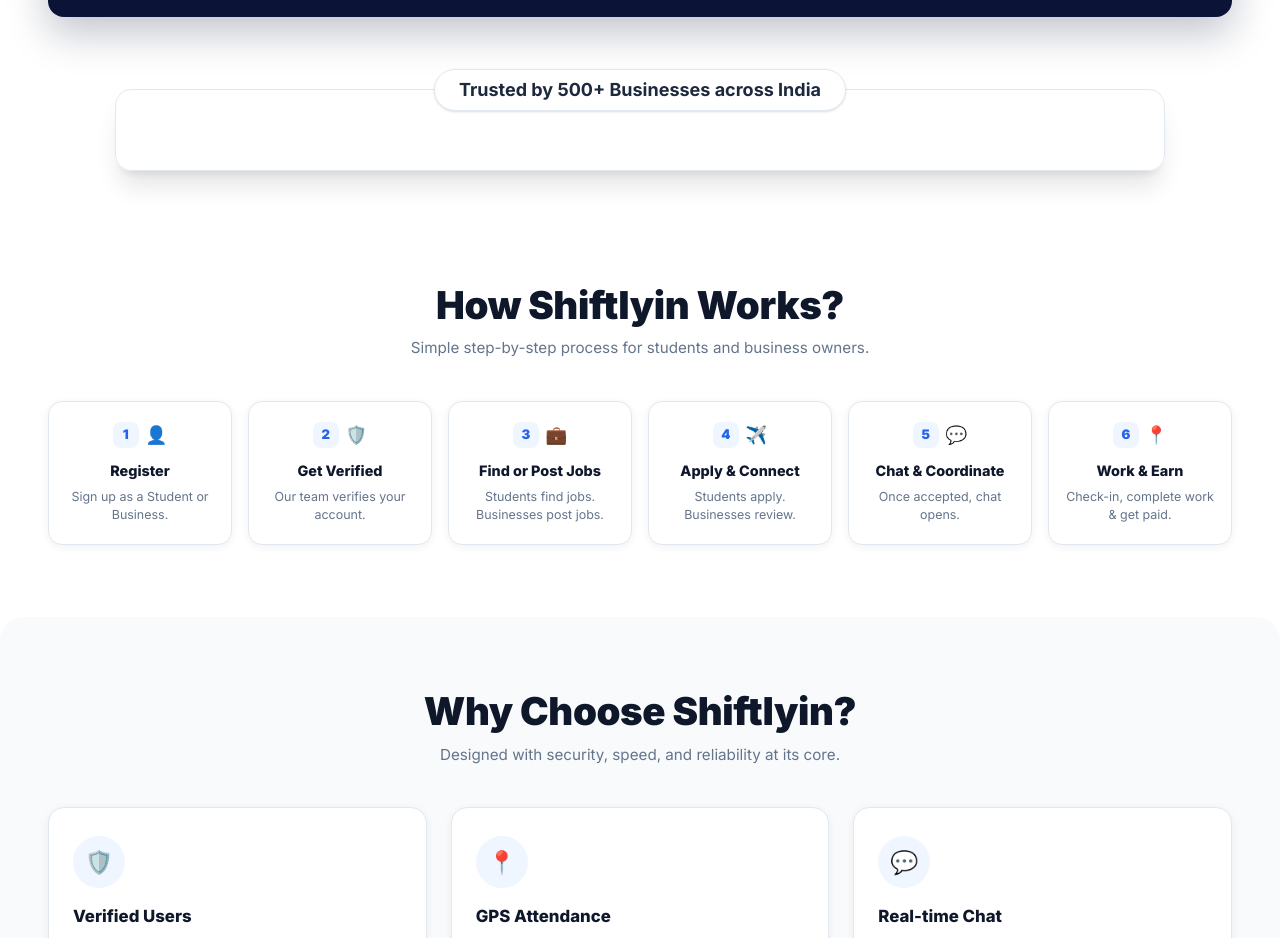
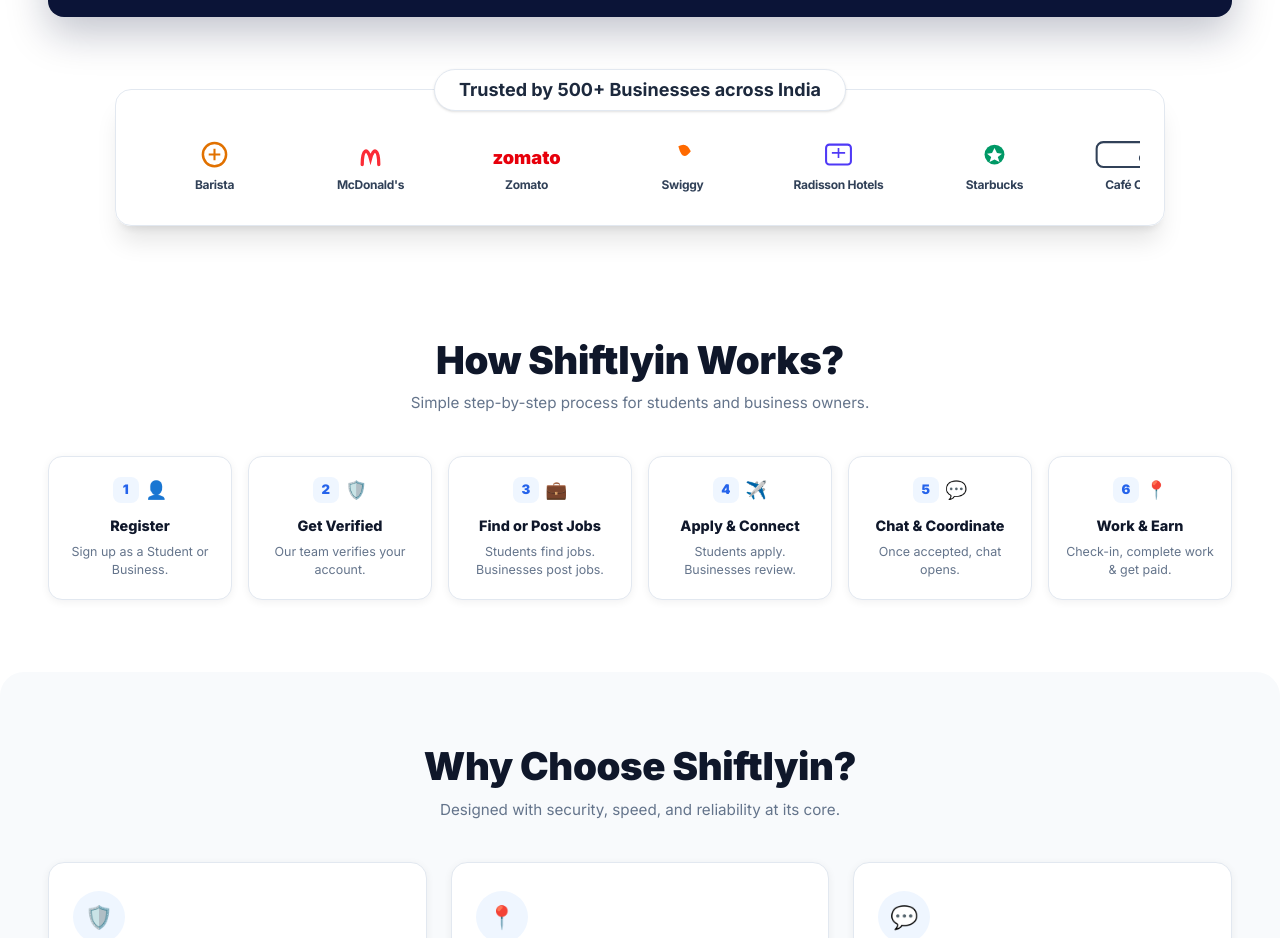
Before and after one commit to himanshutripathi1838/Shiftlyin, a React (Vite) app: page / in a window 1280 px wide. Shown: the part 775-1713 px from the top of the page. Built offline with nearby package versions, Linux system fonts and the light colour scheme; no server answers.

Commit message:
feat: display brand company names explicitly under logo icons in LogoCloud marquee

```diff
--- a/src/components/ui/logo-cloud-15-utils/logos.jsx
+++ b/src/components/ui/logo-cloud-15-utils/logos.jsx
@@ -1,71 +1,83 @@
 import * as React from "react";
 
 export const Logo01 = () => (
-  <svg className="h-10 w-auto fill-current text-slate-700 dark:text-slate-200" viewBox="0 0 140 40">
+  <div className="flex flex-col items-center justify-center gap-1.5 min-w-[140px] px-3">
+    <svg className="h-8 w-auto fill-current text-slate-700 dark:text-slate-200" viewBox="0 0 140 40">
       <rect x="5" y="5" width="130" height="30" rx="8" fill="none" stroke="currentColor" strokeWidth="2.5" />
       <text x="70" y="25" textAnchor="middle" dominantBaseline="middle" fontSize="13" fontWeight="800" fill="currentColor">
-      CAFÉ COFFEE DAY
+        CCD
       </text>
     </svg>
+    <span className="text-xs font-bold text-slate-700 dark:text-slate-300 tracking-tight">Café Coffee Day</span>
+  </div>
 );
 
 export const Logo02 = () => (
-  <svg className="h-10 w-auto fill-current text-blue-600 dark:text-blue-400" viewBox="0 0 140 40">
-    <polygon points="20,10 35,5 35,35 20,30" fill="currentColor" />
-    <text x="75" y="25" textAnchor="middle" dominantBaseline="middle" fontSize="14" fontWeight="800" fill="currentColor">
-      DOMINO'S
-    </text>
+  <div className="flex flex-col items-center justify-center gap-1.5 min-w-[140px] px-3">
+    <svg className="h-8 w-auto fill-current text-blue-600 dark:text-blue-400" viewBox="0 0 140 40">
+      <polygon points="60,5 75,0 75,30 60,25" fill="currentColor" />
+      <circle cx="67" cy="12" r="2" fill="#fff" />
+      <circle cx="67" cy="20" r="2" fill="#fff" />
     </svg>
+    <span className="text-xs font-bold text-slate-700 dark:text-slate-300 tracking-tight">Domino's</span>
+  </div>
 );
 
 export const Logo03 = () => (
-  <svg className="h-10 w-auto fill-current text-amber-600 dark:text-amber-400" viewBox="0 0 140 40">
-    <circle cx="20" cy="20" r="12" fill="none" stroke="currentColor" strokeWidth="3" />
-    <text x="75" y="25" textAnchor="middle" dominantBaseline="middle" fontSize="14" fontWeight="800" fill="currentColor">
-      BARISTA
-    </text>
+  <div className="flex flex-col items-center justify-center gap-1.5 min-w-[140px] px-3">
+    <svg className="h-8 w-auto fill-current text-amber-600 dark:text-amber-400" viewBox="0 0 140 40">
+      <circle cx="70" cy="20" r="14" fill="none" stroke="currentColor" strokeWidth="3" />
+      <path d="M63,20 L77,20 M70,13 L70,27" stroke="currentColor" strokeWidth="2.5" />
     </svg>
+    <span className="text-xs font-bold text-slate-700 dark:text-slate-300 tracking-tight">Barista</span>
+  </div>
 );
 
 export const Logo04 = () => (
-  <svg className="h-10 w-auto fill-current text-red-500 dark:text-red-400" viewBox="0 0 140 40">
-    <path d="M12,32 C12,14 18,10 22,25 C26,10 32,14 32,32" fill="none" stroke="currentColor" strokeWidth="4" strokeLinecap="round" />
-    <text x="80" y="25" textAnchor="middle" dominantBaseline="middle" fontSize="13" fontWeight="900" fill="currentColor">
-      McDONALD'S
-    </text>
+  <div className="flex flex-col items-center justify-center gap-1.5 min-w-[140px] px-3">
+    <svg className="h-8 w-auto fill-current text-red-500 dark:text-red-400" viewBox="0 0 140 40">
+      <path d="M60,32 C60,14 66,10 70,25 C74,10 80,14 80,32" fill="none" stroke="currentColor" strokeWidth="4" strokeLinecap="round" />
     </svg>
+    <span className="text-xs font-bold text-slate-700 dark:text-slate-300 tracking-tight">McDonald's</span>
+  </div>
 );
 
 export const Logo05 = () => (
-  <svg className="h-10 w-auto fill-current text-red-600 dark:text-red-500" viewBox="0 0 140 40">
-    <text x="70" y="25" textAnchor="middle" dominantBaseline="middle" fontSize="18" fontWeight="900" fontStyle="italic" fill="currentColor">
+  <div className="flex flex-col items-center justify-center gap-1.5 min-w-[140px] px-3">
+    <svg className="h-8 w-auto fill-current text-red-600 dark:text-red-500" viewBox="0 0 140 40">
+      <text x="70" y="25" textAnchor="middle" dominantBaseline="middle" fontSize="22" fontWeight="900" fontStyle="italic" fill="currentColor">
         zomato
       </text>
     </svg>
+    <span className="text-xs font-bold text-slate-700 dark:text-slate-300 tracking-tight">Zomato</span>
+  </div>
 );
 
 export const Logo06 = () => (
-  <svg className="h-10 w-auto fill-current text-orange-500 dark:text-orange-400" viewBox="0 0 140 40">
-    <path d="M15,12 Q25,6 30,18 Q20,32 15,12 Z" fill="currentColor" />
-    <text x="75" y="25" textAnchor="middle" dominantBaseline="middle" fontSize="15" fontWeight="800" fill="currentColor">
-      SWIGGY
-    </text>
+  <div className="flex flex-col items-center justify-center gap-1.5 min-w-[140px] px-3">
+    <svg className="h-8 w-auto fill-current text-orange-500 dark:text-orange-400" viewBox="0 0 140 40">
+      <path d="M65,10 Q75,4 80,16 Q70,30 65,10 Z" fill="currentColor" />
     </svg>
+    <span className="text-xs font-bold text-slate-700 dark:text-slate-300 tracking-tight">Swiggy</span>
+  </div>
 );
 
 export const Logo07 = () => (
-  <svg className="h-10 w-auto fill-current text-indigo-600 dark:text-indigo-400" viewBox="0 0 140 40">
-    <text x="70" y="25" textAnchor="middle" dominantBaseline="middle" fontSize="14" fontWeight="800" letterSpacing="1px" fill="currentColor">
-      RADISSON
-    </text>
+  <div className="flex flex-col items-center justify-center gap-1.5 min-w-[140px] px-3">
+    <svg className="h-8 w-auto fill-current text-indigo-600 dark:text-indigo-400" viewBox="0 0 140 40">
+      <rect x="55" y="8" width="30" height="24" rx="4" fill="none" stroke="currentColor" strokeWidth="2.5" />
+      <path d="M62,18 L78,18 M70,12 L70,24" stroke="currentColor" strokeWidth="2" />
     </svg>
+    <span className="text-xs font-bold text-slate-700 dark:text-slate-300 tracking-tight">Radisson Hotels</span>
+  </div>
 );
 
 export const Logo08 = () => (
-  <svg className="h-10 w-auto fill-current text-emerald-600 dark:text-emerald-400" viewBox="0 0 140 40">
-    <circle cx="20" cy="20" r="11" fill="currentColor" />
-    <text x="78" y="25" textAnchor="middle" dominantBaseline="middle" fontSize="13" fontWeight="800" fill="currentColor">
-      STARBUCKS
-    </text>
+  <div className="flex flex-col items-center justify-center gap-1.5 min-w-[140px] px-3">
+    <svg className="h-8 w-auto fill-current text-emerald-600 dark:text-emerald-400" viewBox="0 0 140 40">
+      <circle cx="70" cy="20" r="12" fill="currentColor" />
+      <polygon points="70,12 73,18 79,19 74,23 76,29 70,26 64,29 66,23 61,19 67,18" fill="#fff" />
     </svg>
+    <span className="text-xs font-bold text-slate-700 dark:text-slate-300 tracking-tight">Starbucks</span>
+  </div>
 );
--- a/src/components/ui/logo-cloud-15.jsx
+++ b/src/components/ui/logo-cloud-15.jsx
@@ -97,7 +97,7 @@ const LogoCloud = () => {
         <div className="grid overflow-hidden">
           <div className="flex min-w-0 items-center justify-center gap-x-10 p-6 pt-10">
             <Marquee
-              className="[--duration:25s] [&_svg]:mx-6"
+              className="[--duration:25s]"
               pauseOnHover
             >
               <Logo01 />
```
Lines whose indentation alone changed are shown as unchanged.
